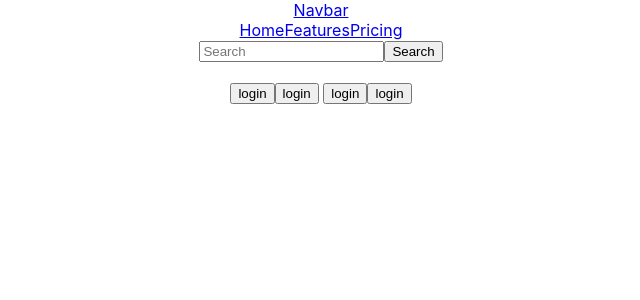
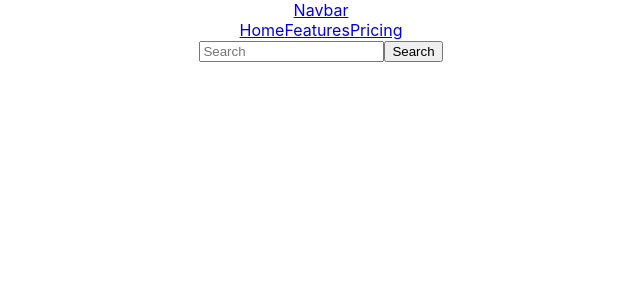
Before and after one commit to Yahiya-Zahour/pickup2, a React (Create React App) app: page / in a window 1280 px wide. Shown: the top 300 px of the page, without its empty margins (319-959 px from the left). Built offline with nearby package versions, Linux system fonts and the light colour scheme.

Commit message:
inishall checking

```diff
--- a/src/Component/HeaderSection/MainBodyHeader/MainHeader.jsx
+++ b/src/Component/HeaderSection/MainBodyHeader/MainHeader.jsx
@@ -18,9 +18,7 @@ export const MainHeader = () => {
     </Form>
   </Navbar>
   <br />
-  <button>login</button>
-  <button>login</button>  <button>login</button>
-  <button>login</button>
+
         </div>
  );
 }
```
Also changed, not shown: 1 other file (tests, documents, lock files or other folders).
